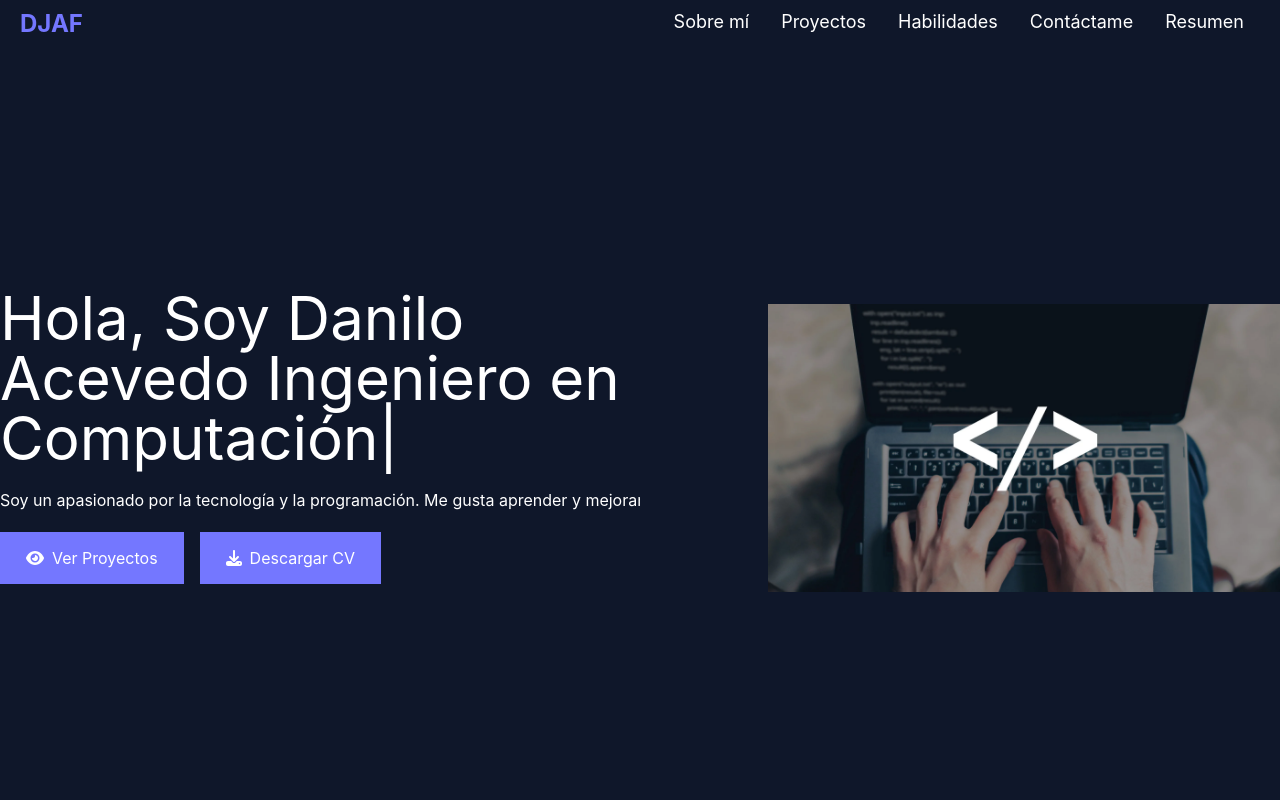
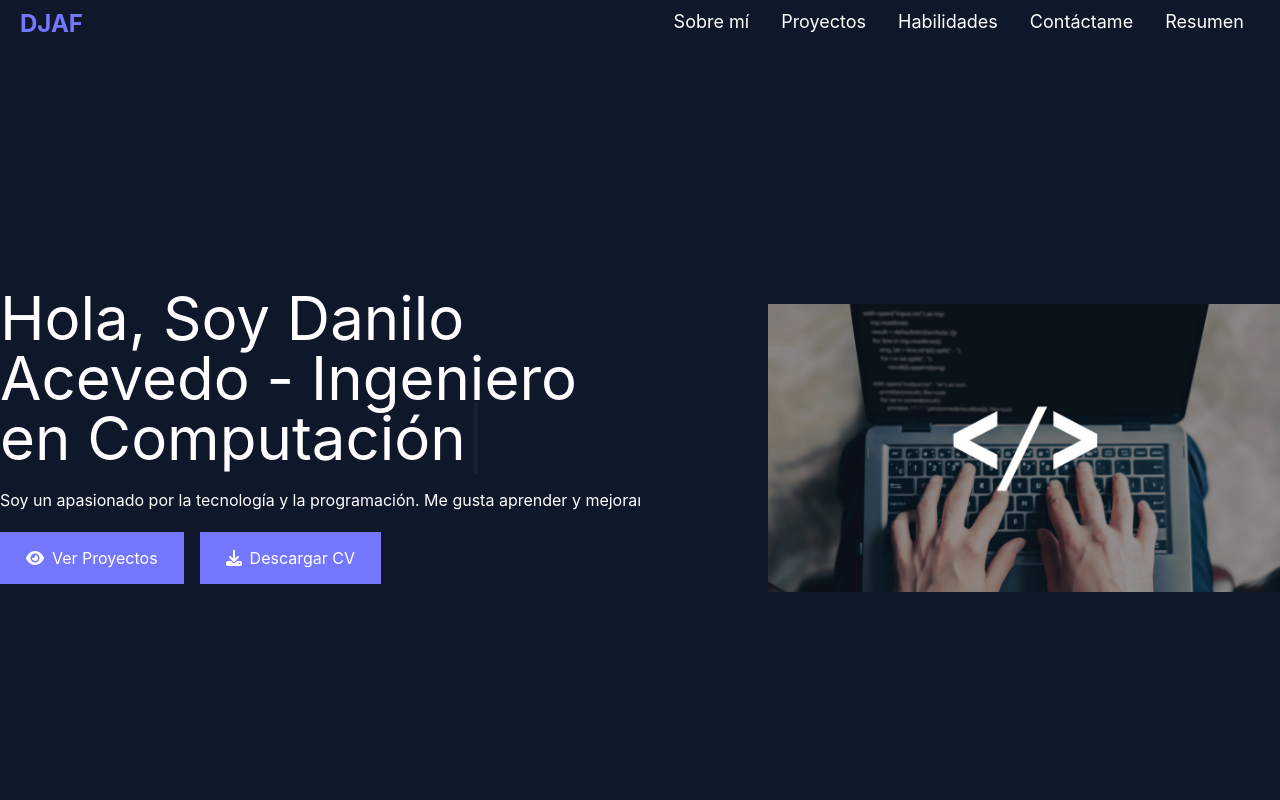
Before and after one commit to DaniloAcevedo2000/portafolioDJAF, a React (Create React App) app: page / in a window 1280 px wide. Shown: the top 800 px of the page. Built offline with nearby package versions, Linux system fonts and the light colour scheme; the HTML template or start-up script is replaced by a standard one.

Commit message:
Actualizacion de librerias

```diff
--- a/package.json
+++ b/package.json
@@ -22,9 +22,11 @@
     "react-router-dom": "^6.27.0",
     "react-scripts": "5.0.1",
     "react-slick": "^0.30.2",
-    "react-typical": "^0.1.3",
+    "react-typed": "^2.0.12",
+    "semver": "^7.6.3",
     "slick-carousel": "^1.8.1",
     "sweetalert2": "^11.14.3",
+    "typed.js": "^2.0.12",
     "web-vitals": "^2.1.4"
   },
   "scripts": {
--- a/src/components/Hero/index.js
+++ b/src/components/Hero/index.js
@@ -1,12 +1,12 @@
-import React, { useState } from 'react';
+import React from 'react';
 import { FontAwesomeIcon } from '@fortawesome/react-fontawesome';
 import { faEye, faDownload } from '@fortawesome/free-solid-svg-icons';
 import HeroImg from '../../assets/img/coding.webp';
-import Typical from 'react-typical';
+import { ReactTyped as Typed } from 'react-typed';
+
+
 
 const Hero = () => {
-    const [textCompleted, setTextCompleted] = useState(false);
-
     const downloadCV = () => {
         const link = document.createElement('a');
         link.href = '/CV_Danilo.pdf';
@@ -28,16 +28,12 @@ const Hero = () => {
             <div className='container mx-auto grid md:grid-cols-2 items-center md:justify-between'>
                 <div className='hero-info'>
                     <h1 className='text-2xl lg:text-6xl leading-loose'>
-              {!textCompleted ? (
-                <Typical
-                  steps={['Hola, Soy Danilo Acevedo Ingeniero en Computación', 3000]}
-                  loop={1}
-                  onDone={() => setTextCompleted(true)}
-                  wrapper="span"
+                        <Typed
+                            strings={['Hola, Soy Danilo Acevedo - Ingeniero en Computación']}
+                            typeSpeed={50}
+                            backSpeed={50}
+                            loop={false}
                         />
-              ) : (
-                <h1>Hola, Soy Danilo Acevedo - Ingeniero en Computación</h1>
-              )}
                     </h1>
 
                     <div className="overflow-hidden whitespace-nowrap">
@@ -47,7 +43,7 @@ const Hero = () => {
                     </div>
 
                     {/* Contenedor para los botones */}
-            <div className='flex flex-col sm:flex-row sm:space-x-4 space-y-4 sm:space-y-0 mb-6'> {/* Ajusta el espacio entre los botones */}
+                    <div className='flex flex-col sm:flex-row sm:space-x-4 space-y-4 sm:space-y-0 mb-6'>
                         {/* Botón Ver Proyectos */}
                         <button
                             onClick={scrollToProjects}
```
Also changed, not shown: 1 other file (tests, documents, lock files or other folders). Lines whose indentation alone changed are shown as unchanged.
